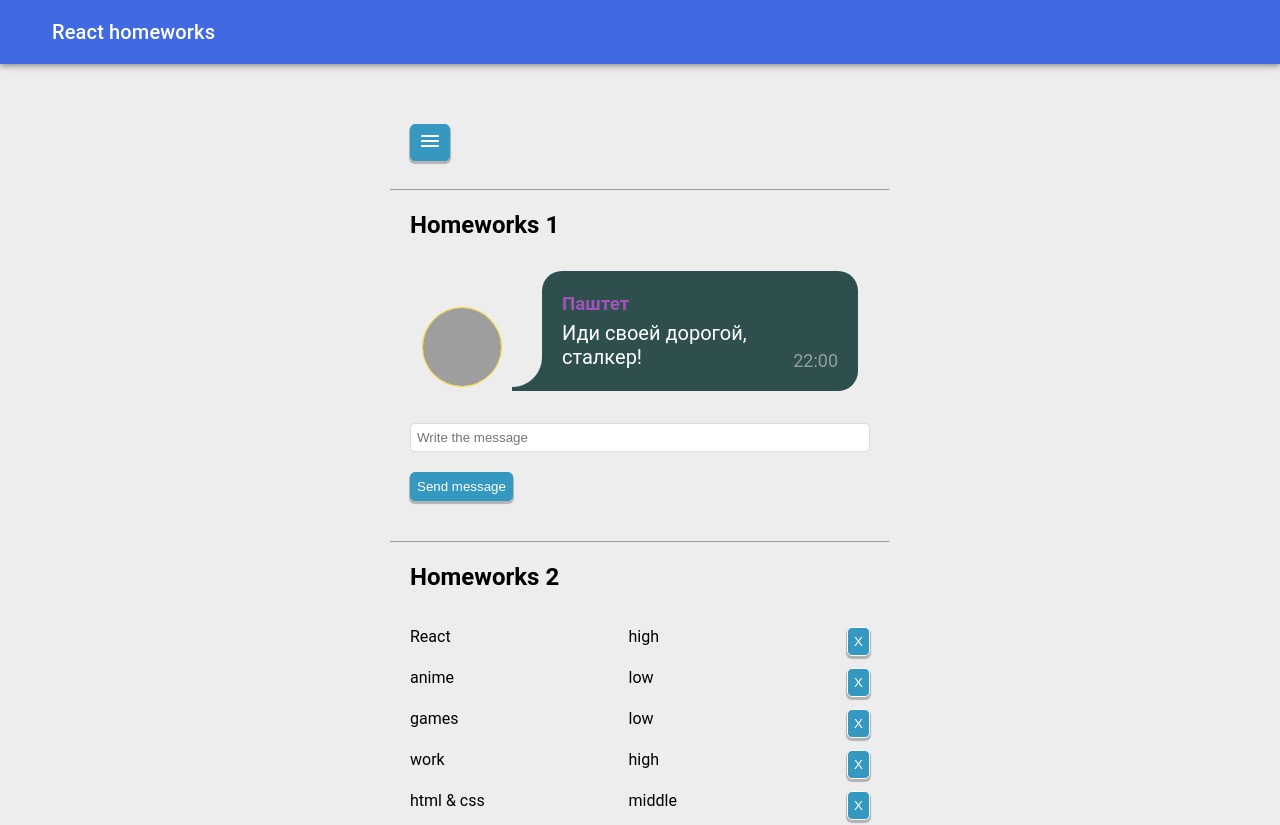
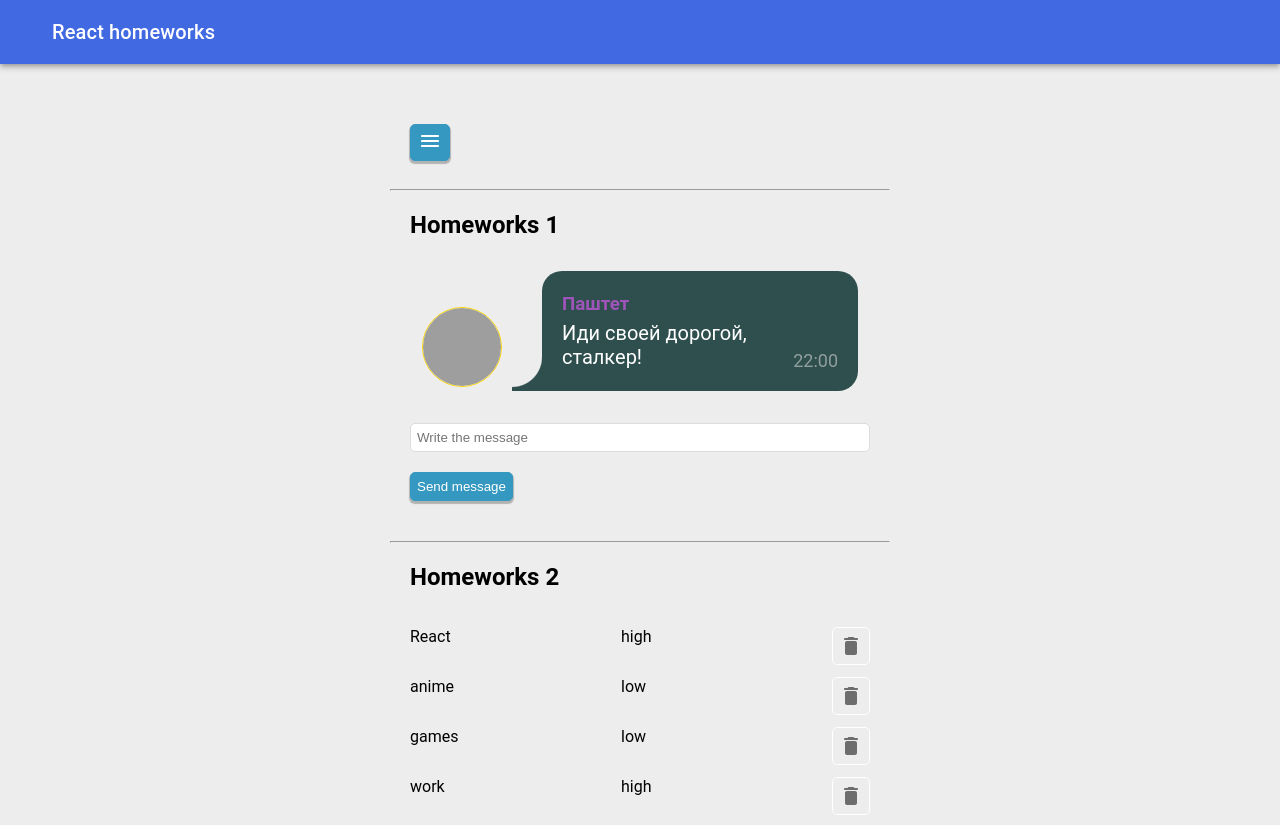
Before and after one commit to aivan3d66/tasksFromIgnat, a React (Create React App) app: page / in a window 1280 px wide. Shown: the top 825 px of the page. Built offline with nearby package versions, Linux system fonts and the light colour scheme; grey boxes are pictures that could not be loaded.

Commit message:
add DeleteRoundedIcon

```diff
--- a/src/p2-homeworks/h2/Affair.tsx
+++ b/src/p2-homeworks/h2/Affair.tsx
@@ -1,10 +1,11 @@
 import React from 'react'
 import {AffairType} from "./HW2";
 import s from './Affairs.module.css';
-import SuperButton from "../h4/common/c2-SuperButton/SuperButton";
+import {IconButton} from '@mui/material';
+import DeleteRoundedIcon from '@mui/icons-material/DeleteRounded';
 
 type AffairPropsType = {
-  affair:  AffairType,
+  affair: AffairType,
   deleteAffairCallback: (_id: number) => void,
 }
 
@@ -22,9 +23,9 @@ function Affair(props: AffairPropsType) {
       <div className={s.affairsList__priority}>
         {props.affair.priority}
       </div>
-      <SuperButton onClick={deleteCallback} className={s.affairsList__btn}>
-        X
-      </SuperButton>
+      <IconButton onClick={deleteCallback}>
+        <DeleteRoundedIcon/>
+      </IconButton>
     </div>
   )
 }
```
